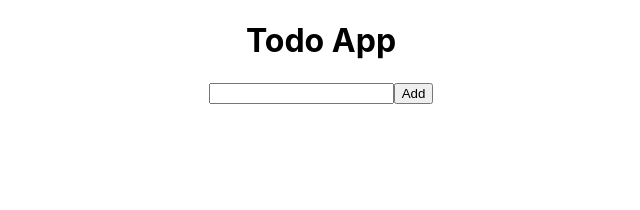
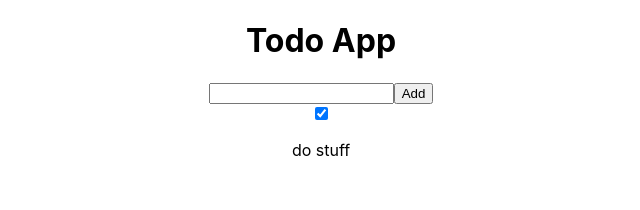
Before and after one commit to thealamu/react-todo, a React (Create React App) app: page / in a window 1280 px wide. Shown: the top 210 px of the page, without its empty margins (319-959 px from the left). Built offline with nearby package versions, Linux system fonts and the light colour scheme.

Commit message:
Create TodoItem and TodoList components

```diff
--- a/src/App.js
+++ b/src/App.js
@@ -1,6 +1,7 @@
 import './App.css';
 import Entry from './Entry.js';
 import React from 'react';
+import TodoList from './TodoList.js'
 
 class App extends React.Component {
   constructor(props) {
@@ -24,6 +25,7 @@ class App extends React.Component {
 		<div className="App">
 		  <h1>Todo App</h1>
 		  <Entry onAddEntry={this.addEntry} />
+		  <TodoList todos={this.state.todos}/>
 		</div>
 	  );
   }
--- /dev/null
+++ b/src/TodoItem.js
@@ -0,0 +1,10 @@
+import React from 'react'
+
+export default function TodoItem(props) {
+	return (
+		<div>
+			<input type="checkbox" checked={props.model.done}/>
+			<p>{props.model.content}</p>
+		</div>
+	)
+}
--- /dev/null
+++ b/src/TodoList.js
@@ -0,0 +1,10 @@
+import React from 'react'
+import TodoItem from './TodoItem.js'
+
+export default function TodoList(props) {
+	return (
+		<>
+			<TodoItem model={{content: "do stuff", done: true}} />
+		</>
+	)
+}
```
